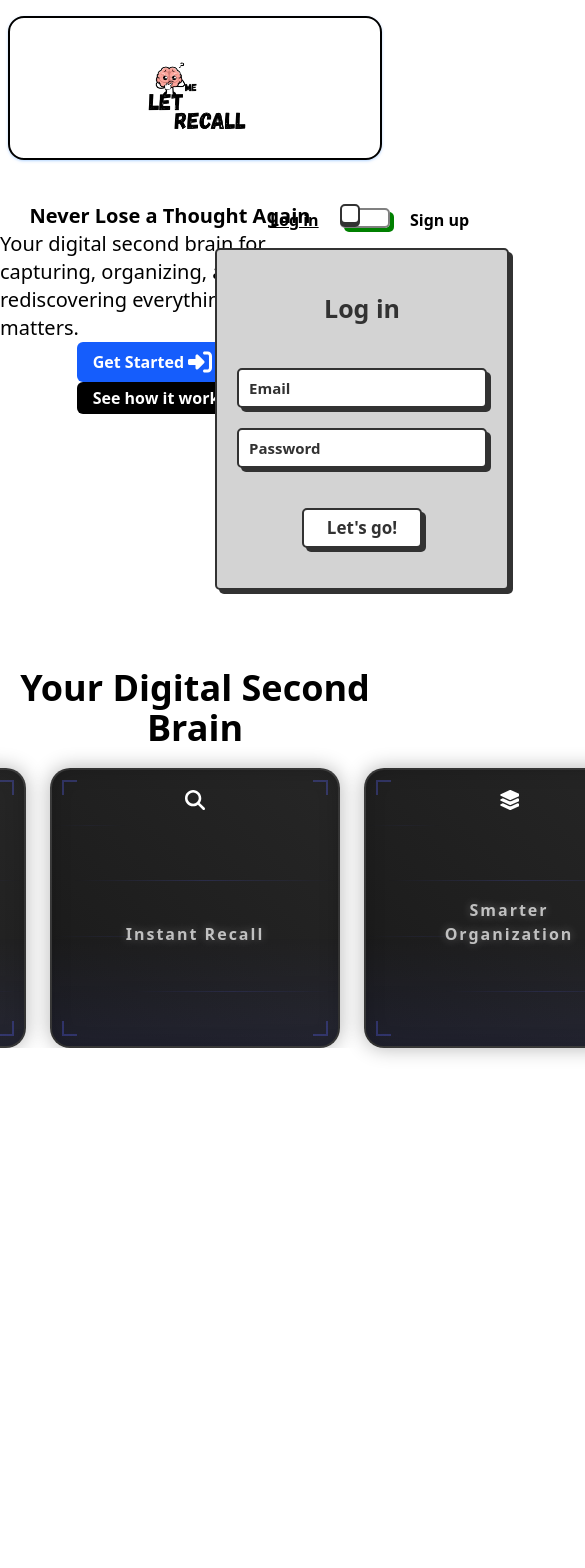
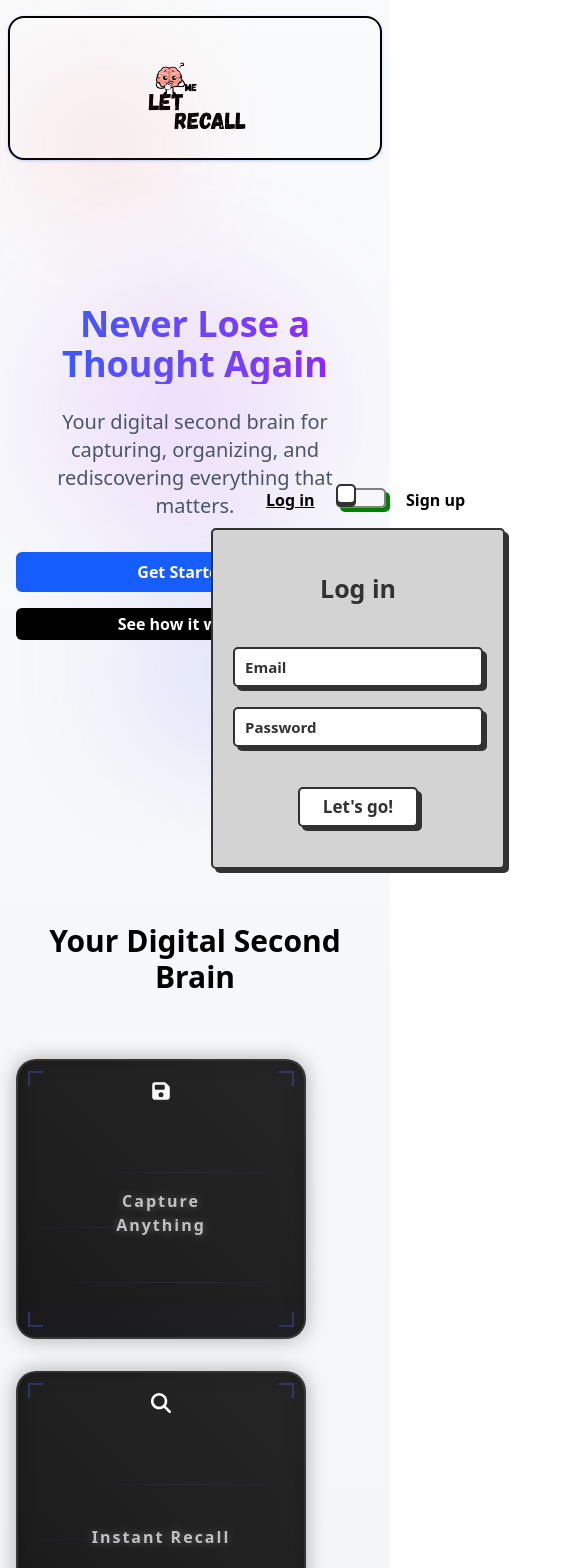
Before and after one commit to TheFreeLancer-Arjun/LetMeRecall, a Next.js app: page / in a window 390 px wide. Shown: the top 1568 px of the page, 585 px wide, since content can reach past the window. Before the commit the page ends 1048 px from the top, so only its background shows below. Built offline with nearby package versions, Linux system fonts and the light colour scheme.

Commit message:
farmer-motion , bg animations added, base ready

```diff
--- a/app/page.tsx
+++ b/app/page.tsx
@@ -1,5 +1,7 @@
 "use client";
 
+import { motion, useScroll, useTransform } from "framer-motion";
+import { useRef } from "react";
 import { Navbar } from "@/components/Navbar";
 import AuthInput from "@/components/ui/AuthInput";
 import { Button } from "@/components/ui/Button";
@@ -11,47 +13,145 @@ import { Save } from "@/icons/Save";
 import { Search } from "@/icons/Search";
 
 export default function Home() {
+    const ref = useRef(null);
+    const { scrollYProgress } = useScroll({
+        target: ref,
+        offset: ["start start", "end start"],
+    });
+
+    // Background animation values
+    const yBg = useTransform(scrollYProgress, [0, 1], ["0%", "50%"]);
+    const opacityBg = useTransform(scrollYProgress, [0, 0.5], [1, 0]);
+
+    // Text animation values
+    const yText = useTransform(scrollYProgress, [0, 1], ["0%", "100%"]);
+    const scaleText = useTransform(scrollYProgress, [0, 1], [1, 1.05]);
+
     return (
-        <div className="min-h-screen">
+        <div className="min-h-screen bg-gradient-to-b from-gray-50 to-gray-100" ref={ref}>
+            {/* Animated Background Elements */}
+            <motion.div
+                style={{ y: yBg, opacity: opacityBg }}
+                className="absolute inset-0 z-0 overflow-hidden"
+            >
+                <div className="absolute top-20 left-10 w-32 h-32 bg-red-400 rounded-full filter blur-3xl opacity-20"></div>
+                <div className="absolute top-1/3 right-20 w-64 h-64 bg-purple-400 rounded-full filter blur-3xl opacity-20"></div>
+                <div className="absolute bottom-20 left-1/3 w-48 h-48 bg-indigo-400 rounded-full filter blur-3xl opacity-20"></div>
+            </motion.div>
+
             <Navbar />
-            <div className="flex justify-around">
-                <div className="flex flex-col justify-center items-center">
-                    <div className="mt-5 text-xl md:text-6xl font-extrabold">
+
+            {/* Hero Section */}
+            <section className="relative z-10 min-h-[80vh] flex flex-col lg:flex-row items-center justify-center px-4 sm:px-6 lg:px-8 gap-12">
+                <motion.div
+                    style={{ y: yText, scale: scaleText }}
+                    className="max-w-2xl text-center lg:text-left"
+                >
+                    <motion.h1
+                        initial={{ opacity: 0, y: 20 }}
+                        animate={{ opacity: 1, y: 0 }}
+                        transition={{ duration: 0.8 }}
+                        className="text-4xl md:text-6xl font-extrabold mb-6 bg-clip-text text-transparent bg-gradient-to-r from-blue-600 to-purple-600"
+                    >
                         Never Lose a Thought Again
+                    </motion.h1>
+
+                    <motion.p
+                        initial={{ opacity: 0, y: 20 }}
+                        animate={{ opacity: 1, y: 0 }}
+                        transition={{ delay: 0.2, duration: 0.8 }}
+                        className="text-xl md:text-2xl text-gray-600 mb-8"
+                    >
+                        Your digital second brain for capturing, organizing, and rediscovering everything that matters.
+                    </motion.p>
+
+                    <motion.div
+                        initial={{ opacity: 0 }}
+                        animate={{ opacity: 1 }}
+                        transition={{ delay: 0.4, duration: 0.8 }}
+                        className="flex flex-col sm:flex-row justify-center lg:justify-start gap-4"
+                    >
+                        <Button
+                            variant="blue_variant"
+                            endIcon={<EnterDoor />}
+                            text="Get Started"
+                            onClick={() => window.location.href = "/signup"}
+                        />
+                        <Button
+                            variant="general_2"
+                            endIcon={<QuestionMark />}
+                            text="See how it works"
+                        />
+                    </motion.div>
+                </motion.div>
+
+                <motion.div
+                    initial={{ opacity: 0, scale: 0.9 }}
+                    animate={{ opacity: 1, scale: 1 }}
+                    transition={{ delay: 0.6, duration: 0.8 }}
+                    className="w-full max-w-md"
+                >
+                    <div className="ml-80">
+                        <AuthInput />
                     </div>
-                    <div className="text-xl">
-                        Your digital second brain for capturing, organizing, and rediscovering everything that matters.
-                    </div>
+                </motion.div>
+            </section>
 
-                    <div>
-                        <Button variant="blue_variant" endIcon={<EnterDoor/>} text="Get Started"/>
-                        <Button variant="general_2" endIcon={<QuestionMark  />} text="See how it works"/>
-                    </div>
-                </div>
-                <div className="mt-60">
-                    <AuthInput/>
-                </div>
-            </div>
+            {/* Features Section */}
+            <section className="relative z-10 py-20 px-4 sm:px-6 lg:px-8">
+                <motion.h2
+                    initial={{ opacity: 0, y: 20 }}
+                    whileInView={{ opacity: 1, y: 0 }}
+                    viewport={{ once: true }}
+                    transition={{ duration: 0.6 }}
+                    className="text-3xl md:text-4xl font-bold text-center mb-16"
+                >
+                    Your Digital Second Brain
+                </motion.h2>
 
-            <div className="mt-60">
-                <div className="text-4xl font-bold text-center">
-                    Your Digital Second Brain
-                </div>
+                <motion.div
+                    className="grid grid-cols-1 md:grid-cols-3 gap-8 max-w-6xl mx-auto"
+                    initial={{ opacity: 0 }}
+                    whileInView={{ opacity: 1 }}
+                    viewport={{ once: true }}
+                    transition={{ staggerChildren: 0.2 }}
+                >
+                    <motion.div
+                        whileHover={{ y: -10 }}
+                        transition={{ duration: 0.3 }}
+                    >
+                        <LandingCard1
+                            icon={<Save />}
+                            TopTitle="Capture Anything"
+                            description="Save YouTube videos, tweets, screenshots, or random thoughts in seconds. We support various content types."
+                        />
+                    </motion.div>
 
-                <div className="flex justify-center space-x-6 mt-5">
-                    <div>
-                        <LandingCard1 icon={<Save/>} TopTitle="Capture Anything" description="Save YouTube videos, tweets, screenshots, or random thoughts in seconds. We support various content types."/>
-                    </div>
+                    <motion.div
+                        whileHover={{ y: -10 }}
+                        transition={{ duration: 0.3, delay: 0.1 }}
+                    >
+                        <LandingCard1
+                            icon={<Search />}
+                            TopTitle="Instant Recall"
+                            description="Find anything you've saved. No more endless scrolling or forgotten bookmarks."
+                        />
+                    </motion.div>
 
-                    <div>
-                        <LandingCard1 icon={<Search/>} TopTitle="Instant Recall" description="Find anything you've saved. No more endless scrolling or forgotten bookmarks."/>
-                    </div>
+                    <motion.div
+                        whileHover={{ y: -10 }}
+                        transition={{ duration: 0.3, delay: 0.2 }}
+                    >
+                        <LandingCard1
+                            icon={<FileStack  />}
+                            TopTitle="Smarter Organization"
+                            description="Auto-tagging and smart folders keep your digital memories organized without effort."
+                        />
+                    </motion.div>
+                </motion.div>
+            </section>
 
-                    <div>
-                        <LandingCard1 icon={<FileStack/>} TopTitle="Smarter Organization" description="Auto-tagging and smart folders keep your digital memories organized without effort"/>
-                    </div>
-                </div>
-            </div>
+            {/* Additional sections can be added here */}
         </div>
-    )
+    );
 }
```
